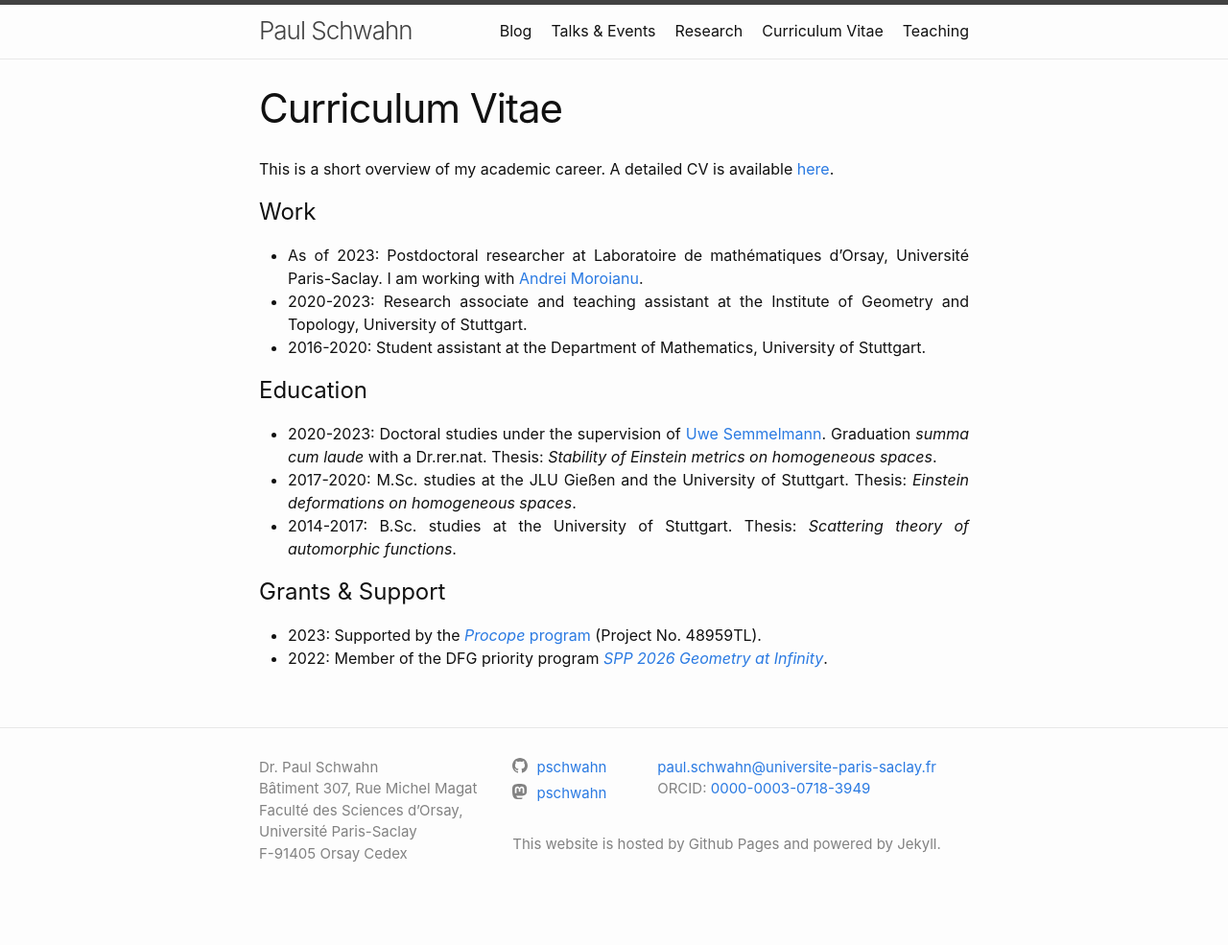
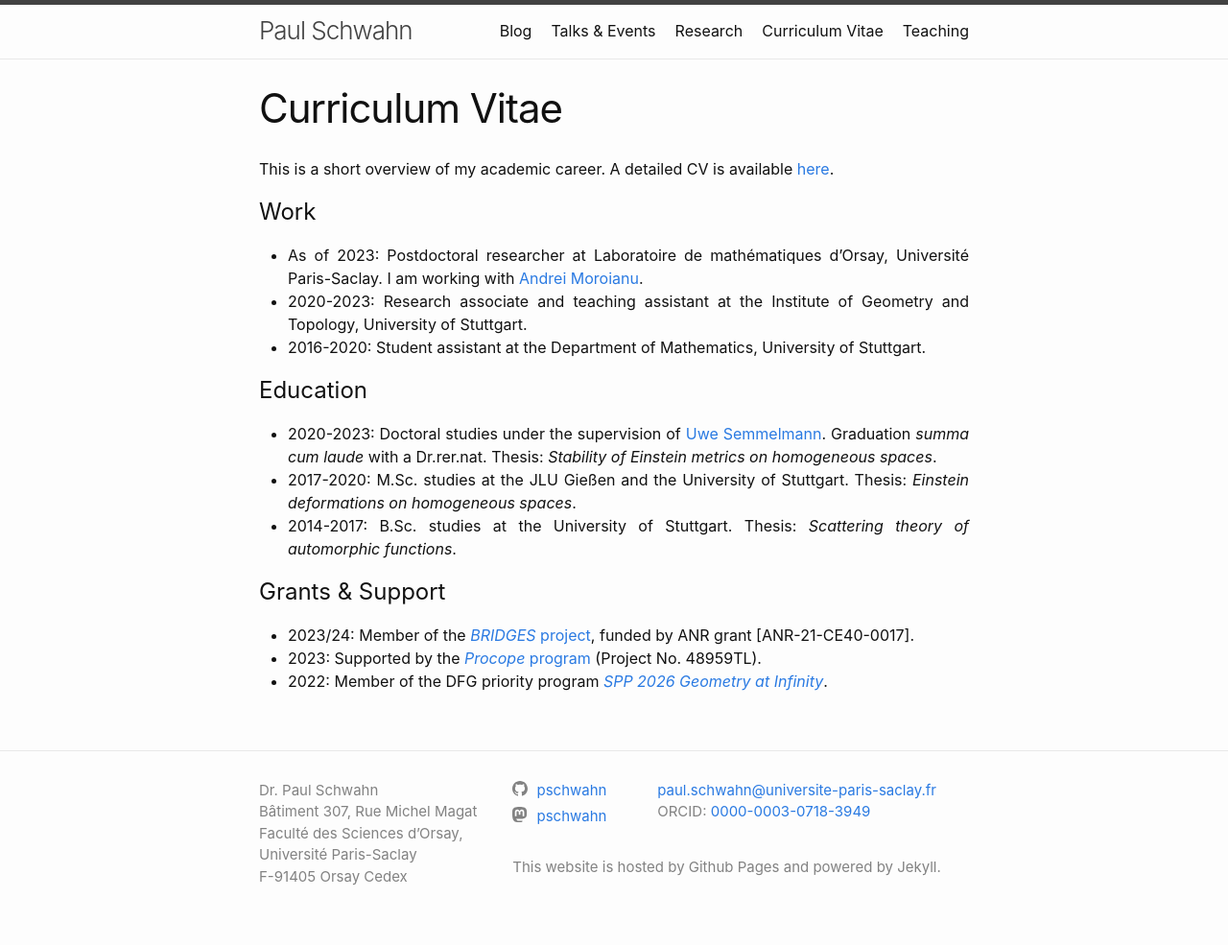
Before and after one commit to PSchwahn/PSchwahn.github.io, a Jekyll site: the page built from resume.markdown, in a window 1280 px wide. Shown: the whole page at 96% size. Built offline with Jekyll 4.4.1, drawn with Linux system fonts in a browser that asks for light colours; some web fonts are replaced; before the commit the page ends 961 px from its top, so only the background shows below that.

Commit message:
slight updates

```diff
--- a/index.markdown
+++ b/index.markdown
@@ -5,3 +5,5 @@
 <p>{{- site.description | escape -}}</p>
 
 This website is currently under construction.
+
+<p style="color: #828282;">Latest update: Feb 24 2024</p>
--- a/resume.markdown
+++ b/resume.markdown
@@ -20,5 +20,6 @@ This is a short overview of my academic career. A detailed CV is available [here
 
 # Grants & Support
 
+* 2023/24: Member of the [*BRIDGES* project](https://anr.fr/Project-ANR-21-CE40-0017), funded by ANR grant [ANR-21-CE40-0017].
 * 2023: Supported by the [*Procope* program](https://www.campusfrance.org/fr/procope) (Project No. 48959TL).
 * 2022: Member of the DFG priority program *[SPP 2026 Geometry at Infinity](https://www.spp2026.de/members-guests/74-member-pages/paul-schwahn-msc)*.
```
